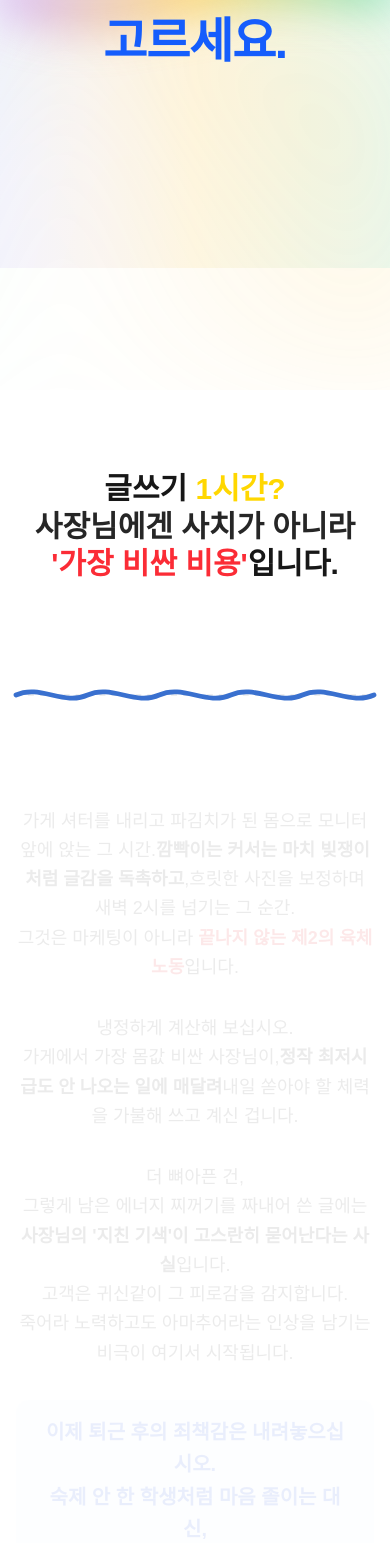
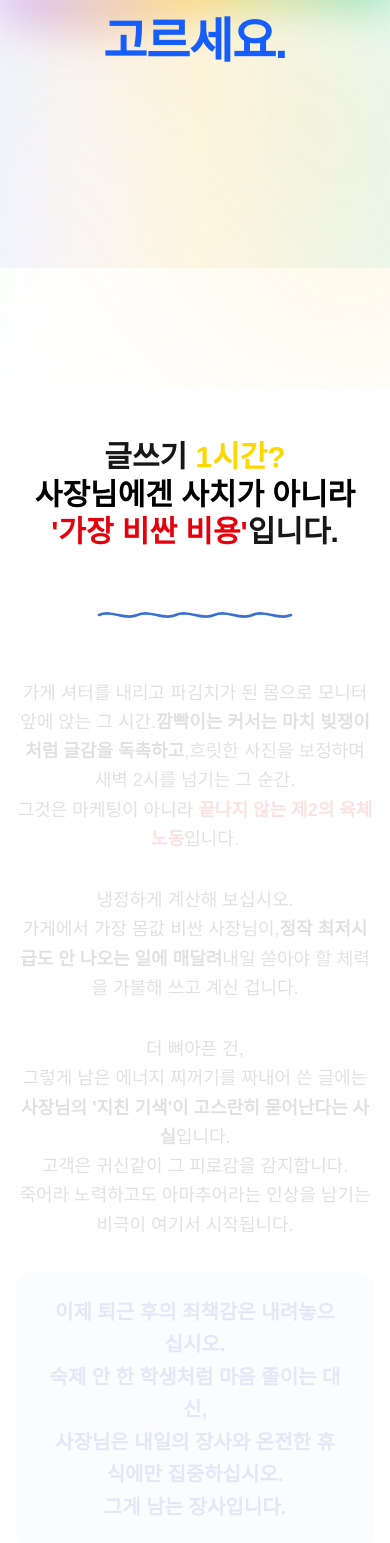
Before and after one commit to asaaaa12313/blog, a Next.js app: page / in a window 390 px wide. Shown: the part 454-1997 px from the top of the page. Built offline with nearby package versions, Linux system fonts and the light colour scheme; a web font is replaced by a local one.

Commit message:
fix: Reduce Problem section whitespace and maximize text visibility

```diff
--- a/src/components/sections/Problem.tsx
+++ b/src/components/sections/Problem.tsx
@@ -36,19 +36,19 @@ export default function Problem() {
     const opacity = useTransform(scrollYProgress, [0.1, 0.3], [0, 1]);
 
     return (
-        <section ref={containerRef} className="flex min-h-[60vh] flex-col items-center justify-center bg-background px-4 py-20">
+        <section ref={containerRef} className="flex min-h-fit flex-col items-center justify-center bg-background px-4 py-12">
             <motion.div
                 style={{ opacity }}
-                className="mb-12 text-center"
+                className="mb-8 text-center"
             >
                 <h2 className="text-3xl font-bold leading-tight text-foreground md:text-5xl">
                     글쓰기 <span className="text-accent">1시간?</span> <br />
-                    <span className="text-neutral-800">사장님에겐 사치가 아니라</span><br />
-                    <span className="text-red-500">'가장 비싼 비용'</span>입니다.
+                    <span className="text-black">사장님에겐 사치가 아니라</span><br />
+                    <span className="text-red-600">'가장 비싼 비용'</span>입니다.
                 </h2>
             </motion.div>
 
-            <div className="relative h-32 w-full max-w-2xl overflow-visible">
+            <div className="relative h-16 w-full max-w-2xl overflow-visible">
                 <svg
                     viewBox="0 0 300 100"
                     fill="none"
@@ -71,23 +71,23 @@ export default function Problem() {
 
             <motion.div
                 style={{ opacity: useTransform(scrollYProgress, [0.6, 0.8], [0, 1]) }}
-                className="mt-12 max-w-3xl text-center space-y-8"
+                className="mt-8 max-w-3xl text-center space-y-8"
             >
-                <p className="text-lg leading-relaxed text-neutral-800 md:text-xl">
+                <p className="text-lg leading-relaxed text-black md:text-xl font-medium">
                     가게 셔터를 내리고 파김치가 된 몸으로 모니터 앞에 앉는 그 시간.<br className="hidden md:block" />
                     <strong>깜빡이는 커서는 마치 빚쟁이처럼 글감을 독촉하고</strong>,<br className="hidden md:block" />
                     흐릿한 사진을 보정하며 새벽 2시를 넘기는 그 순간.<br />
                     그것은 마케팅이 아니라 <span className="font-bold text-red-600">끝나지 않는 제2의 육체노동</span>입니다.
                 </p>
 
-                <p className="text-lg leading-relaxed text-neutral-800 md:text-xl">
+                <p className="text-lg leading-relaxed text-black md:text-xl font-medium">
                     냉정하게 계산해 보십시오.<br />
                     가게에서 가장 몸값 비싼 사장님이,<br className="hidden md:block" />
                     <strong>정작 최저시급도 안 나오는 일에 매달려</strong><br className="hidden md:block" />
                     내일 쏟아야 할 체력을 가불해 쓰고 계신 겁니다.
                 </p>
 
-                <p className="text-lg leading-relaxed text-neutral-800 md:text-xl">
+                <p className="text-lg leading-relaxed text-black md:text-xl font-medium">
                     더 뼈아픈 건,<br />
                     그렇게 남은 에너지 찌꺼기를 짜내어 쓴 글에는<br className="hidden md:block" />
                     <strong>사장님의 '지친 기색'이 고스란히 묻어난다는 사실</strong>입니다.<br />
@@ -95,7 +95,7 @@ export default function Problem() {
                     죽어라 노력하고도 아마추어라는 인상을 남기는 비극이 여기서 시작됩니다.
                 </p>
 
-                <p className="text-xl font-bold leading-relaxed text-blue-700 md:text-2xl bg-blue-50 py-4 px-6 rounded-xl inline-block">
+                <p className="text-xl font-bold leading-relaxed text-blue-800 md:text-2xl bg-blue-100 py-6 px-8 rounded-2xl inline-block shadow-sm">
                     이제 퇴근 후의 죄책감은 내려놓으십시오.<br />
                     숙제 안 한 학생처럼 마음 졸이는 대신,<br />
                     사장님은 내일의 장사와 온전한 휴식에만 집중하십시오.<br />
```
